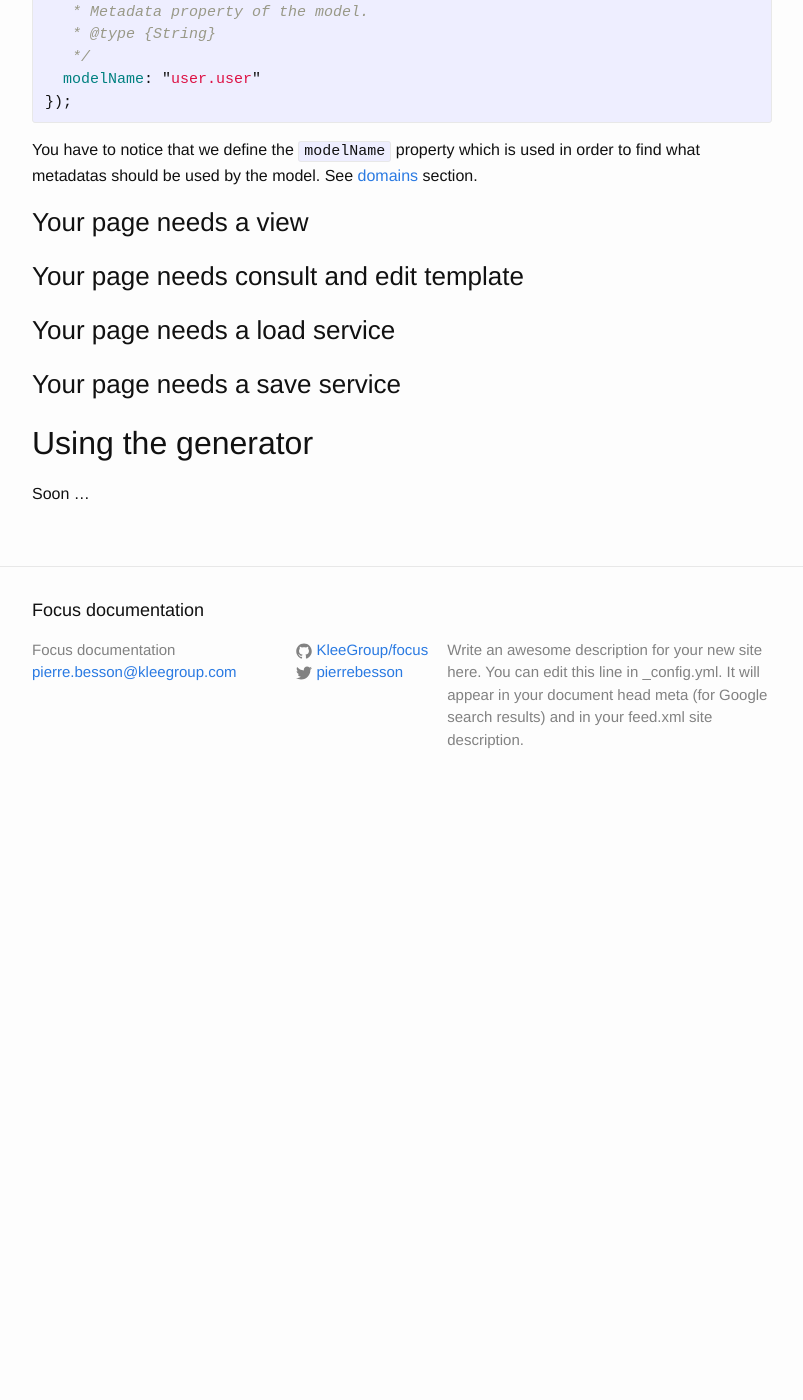
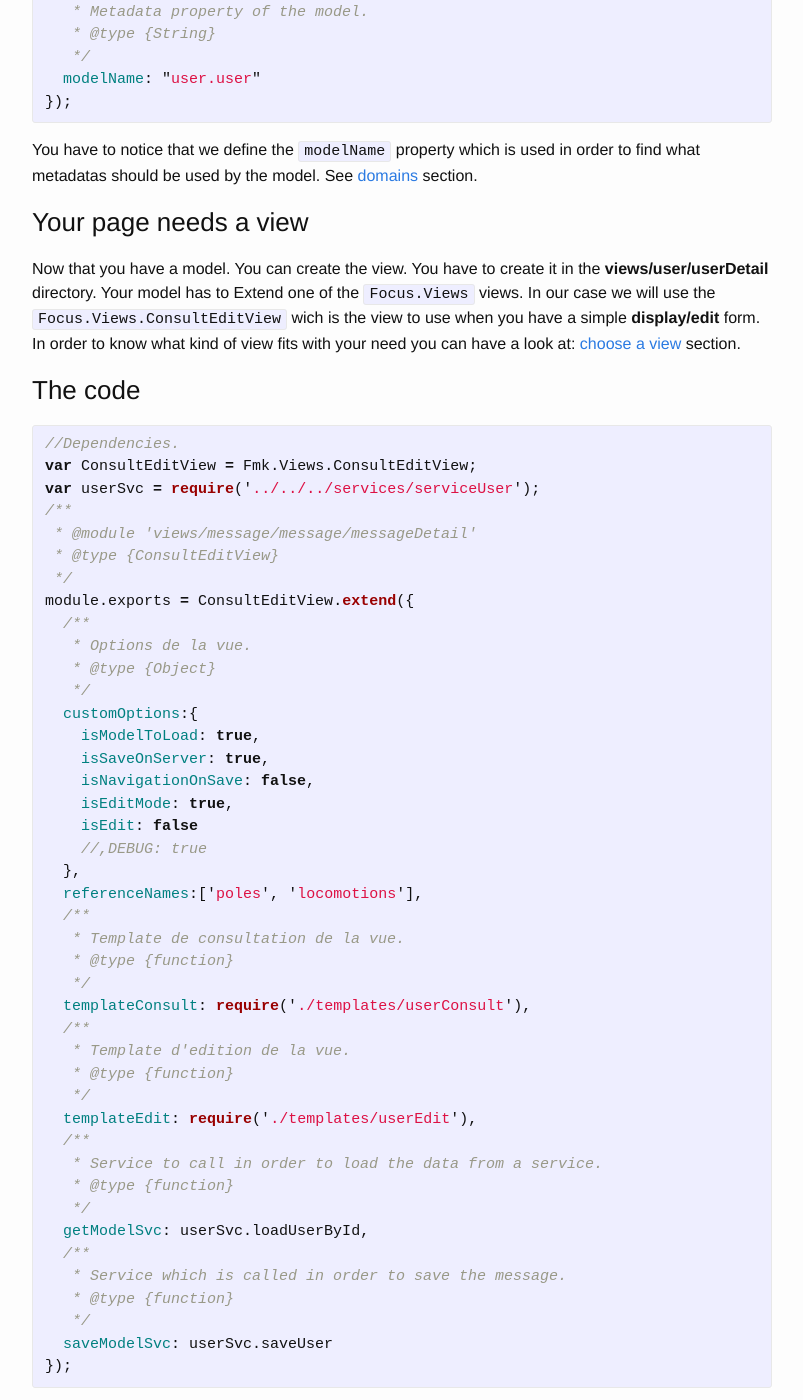
Before and after one commit to klee-contrib/focus-docs, a Jekyll site: the page built from _posts/2014-11-24-page-first.md, in a window 1280 px wide and 1400 px high, scrolled down 3989 px. Shown: the whole window, without its empty margins (238-1041 px from the left). Built offline with Jekyll 4.4.1, drawn with Linux system fonts in a browser that asks for light colours; before the commit the page ends 4800 px from its top, so only the background shows below that; some of the changed text lies outside the part shown.

Commit message:
Update the posts.

```diff
--- a/_posts/2014-11-24-page-first.md
+++ b/_posts/2014-11-24-page-first.md
@@ -111,7 +111,64 @@ See [domains]({{ site.url }}/{{site.baseurl}}/jekyll/2014/11/12/domains.html) se
 
 ### Your page needs a view
 
+Now that you have a model. You can create the view.
+You have to create it in the __views/user/userDetail__ directory.
+Your model has to Extend one of the  `Focus.Views` views.
+In our case we will use the `Focus.Views.ConsultEditView` wich is the view to use when you have a simple __display/edit__ form.
+In order to know what kind of view fits with your need you can have a look at: [choose a view]({{ site.url }}/{{site.baseurl}}/jekyll/2014/11/12/what-kind-of-view.html) section.
+
+### The code
+
+{% highlight javascript %}
+//Dependencies.
+var ConsultEditView = Fmk.Views.ConsultEditView;
+var userSvc = require('../../../services/serviceUser');
+/**
+ * @module 'views/message/message/messageDetail'
+ * @type {ConsultEditView}
+ */
+module.exports = ConsultEditView.extend({
+  /**
+   * Options de la vue.
+   * @type {Object}
+   */
+  customOptions:{
+    isModelToLoad: true,
+    isSaveOnServer: true,
+    isNavigationOnSave: false,
+    isEditMode: true,
+    isEdit: false
+    //,DEBUG: true
+  },
+  referenceNames:['poles', 'locomotions'],
+  /**
+   * Template de consultation de la vue.
+   * @type {function}
+   */
+  templateConsult: require('./templates/userConsult'),
+  /**
+   * Template d'edition de la vue.
+   * @type {function}
+   */
+  templateEdit: require('./templates/userEdit'),
+  /**
+   * Service to call in order to load the data from a service.
+   * @type {function}
+   */
+  getModelSvc: userSvc.loadUserById,
+  /**
+   * Service which is called in order to save the message.
+   * @type {function}
+   */
+  saveModelSvc: userSvc.saveUser
+});
+{% endhighlight %}
+
+In the next parts, i will try to explain each part of the view in order to explain all elements.
+
 ### Your page needs consult and edit template
+
+
 
 ### Your page needs a load service
 
```
